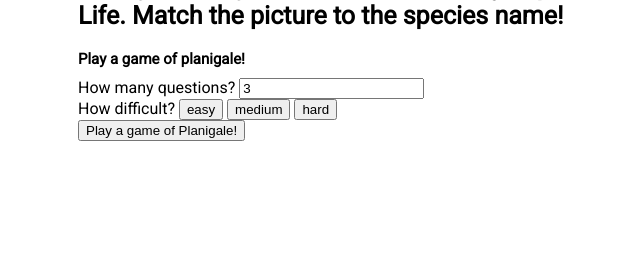
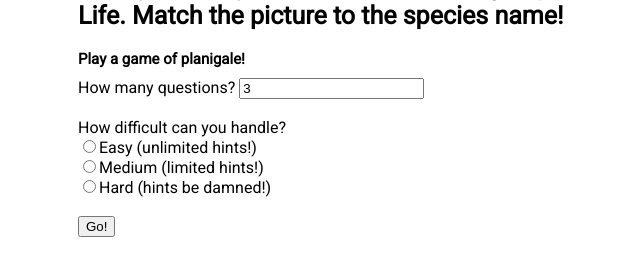
Before and after one commit to linbug/planigale, a Flask app: template templates/index.html in a window 1280 px wide. Shown: the part 684-957 px from the top of the page, without its empty margins (262-902 px from the left). Before the commit the page ends 825 px from the top, so only its background shows below. Run offline with Flask 2, Linux system fonts and the light colour scheme; the template is opened without the code that fills it, so the values that code supplies are empty; parts of the project's set-up code (start-up, migrations or seed data) failed here and were passed over.

Commit message:
Adds difficulty levels to index and passes this to game.hints

```diff
--- a/planigale_flask.py
+++ b/planigale_flask.py
@@ -33,10 +33,11 @@ def index():
 
     return render_template('index.html')
 
-@app.route('/question', methods=['GET'])
+
+@app.route('/question', methods=['POST','GET'])
 def question():
     id, game = get_session_id_game()
-
+    game.total_questions = int(request.form["num_questions"])
     return render_template('question.html',
         question_num = game.question_num,
         question = game.curr_question )
--- a/templates/index.html
+++ b/templates/index.html
@@ -26,17 +26,19 @@
 
   <h2> Planigale is a game based on the Encyclopedia of Life. Match the picture to the species name! </h2>
 
-  <form action="/question" method="get">
+  <form action="/question" method="post">
     <h3> Play a game of planigale! </h3>
     How many questions?
     <input type="text" name="num_questions" value="3" >  <br>
-    How difficult?
-    <input type= "button" name="Difficulty" value = "easy">
-    <input type= "button" name="Difficulty" value = "medium">
-    <input type= "button" name="Difficulty" value = "hard">
+    <br>
+    How difficult can you handle?
+    <br>
+    <input type= "radio" name="difficulty" value = "easy">Easy (unlimited hints!) <br>
+    <input type= "radio" name="difficulty" value = "medium">Medium (limited hints!)<br>
+    <input type= "radio" name="difficulty" value = "hard">Hard (hints be damned!)<br>
 
     <br>
-    <button type="submit" value="Play Planigale">Play a game of  Planigale!</button>
+    <button type="submit" value="Play Planigale">Go!</button>
   </form>
   <br>
   <br>
```
